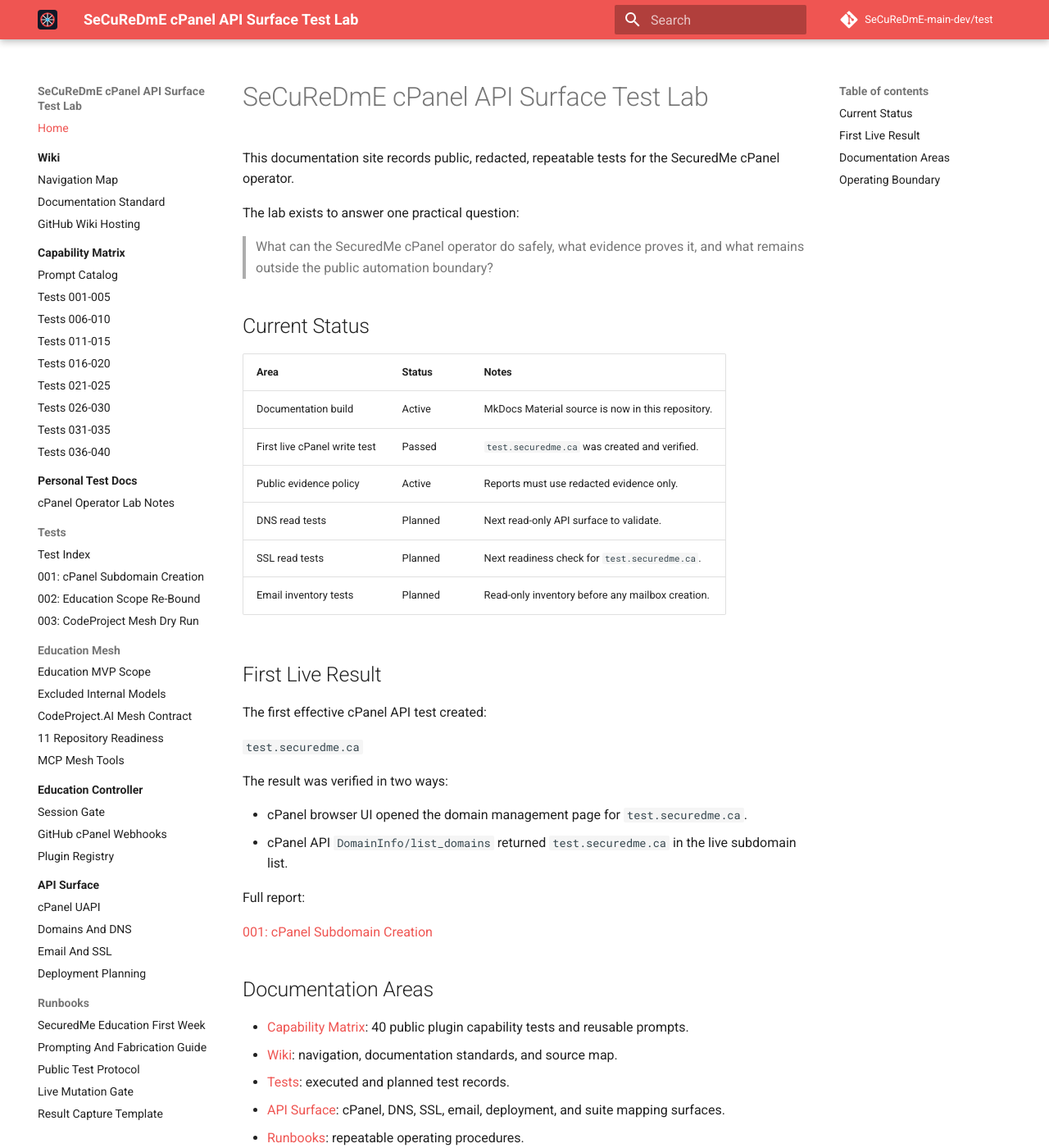
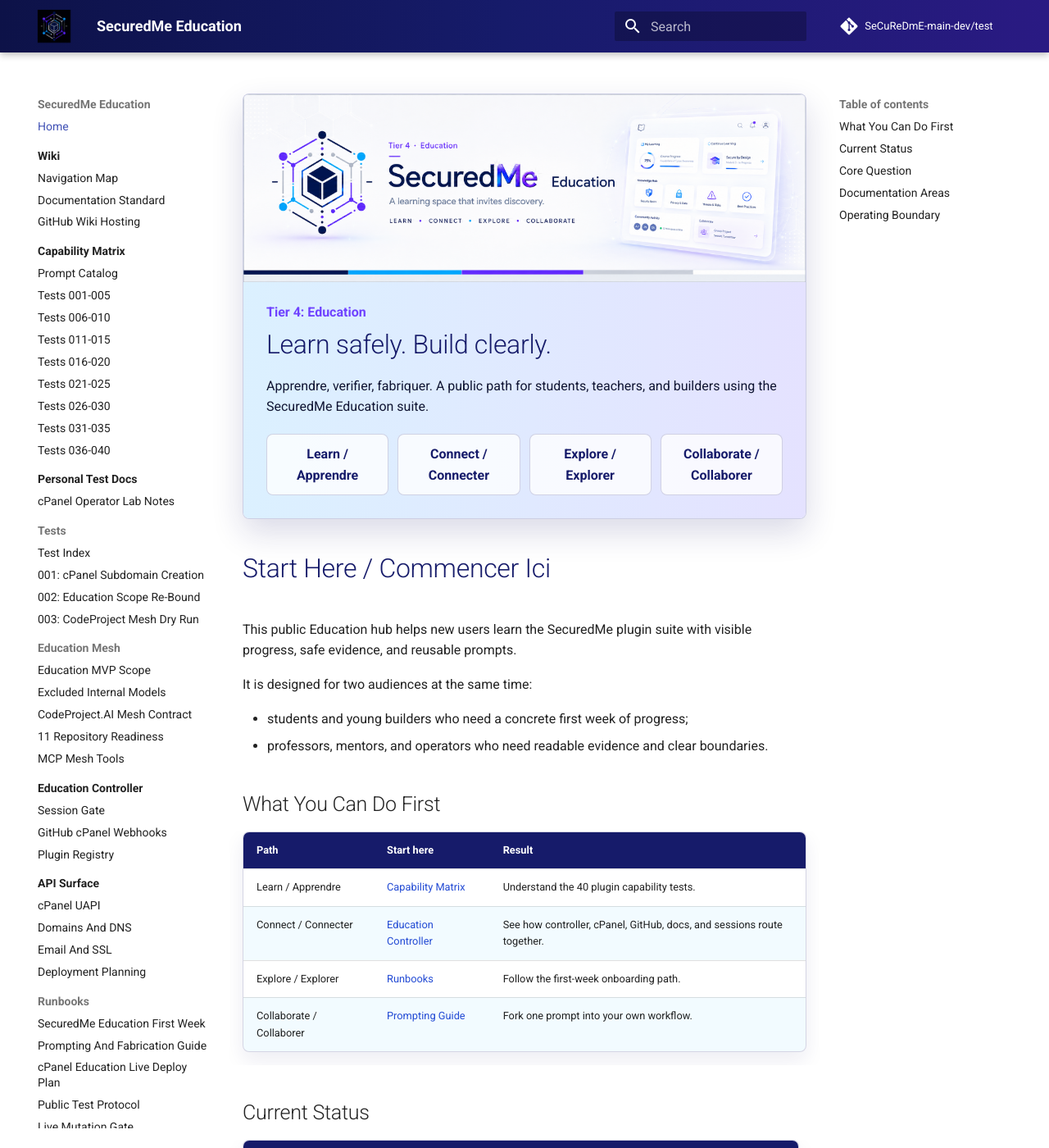
Before and after one commit to SeCuReDmE-main-dev/test, an MkDocs documentation site: the page built from docs/index.md, in a window 1280 px wide and 1400 px high. Shown: the whole window at 82% size. Built offline with MkDocs 1.6.1 and Material for MkDocs 9.7.7, drawn with Linux system fonts in a browser that asks for light colours; comment, search, counter and statistics services are not loaded; some of the changed text lies outside the part shown.

Commit message:
Apply SecuredMe Education branding to public docs

```diff
--- a/docs/index.md
+++ b/docs/index.md
@@ -1,47 +1,45 @@
-# SeCuReDmE cPanel API Surface Test Lab
+# Start Here / Commencer Ici
 
-This documentation site records public, redacted, repeatable tests for the SecuredMe cPanel operator.
+This public Education hub helps new users learn the SecuredMe plugin suite with visible progress, safe evidence, and reusable prompts.
 
-The lab exists to answer one practical question:
+It is designed for two audiences at the same time:
 
-> What can the SecuredMe cPanel operator do safely, what evidence proves it, and what remains outside the public automation boundary?
+- students and young builders who need a concrete first week of progress;
+- professors, mentors, and operators who need readable evidence and clear boundaries.
+
+## What You Can Do First
+
+| Path | Start here | Result |
+| --- | --- | --- |
+| Learn / Apprendre | [Capability Matrix](plugin-capability-matrix/index.md) | Understand the 40 plugin capability tests. |
+| Connect / Connecter | [Education Controller](controller/index.md) | See how controller, cPanel, GitHub, docs, and sessions route together. |
+| Explore / Explorer | [Runbooks](runbooks/securedme-education-first-week.md) | Follow the first-week onboarding path. |
+| Collaborate / Collaborer | [Prompting Guide](runbooks/prompting-and-fabrication-guide.md) | Fork one prompt into your own workflow. |
 
 ## Current Status
 
 | Area | Status | Notes |
 | --- | --- | --- |
-| Documentation build | Active | MkDocs Material source is now in this repository. |
-| First live cPanel write test | Passed | `test.securedme.ca` was created and verified. |
-| Public evidence policy | Active | Reports must use redacted evidence only. |
-| DNS read tests | Planned | Next read-only API surface to validate. |
-| SSL read tests | Planned | Next readiness check for `test.securedme.ca`. |
-| Email inventory tests | Planned | Read-only inventory before any mailbox creation. |
+| Public Education docs | Active | MkDocs Material is published on GitHub Pages. |
+| Plugin capability matrix | Active | 40 tests, prompts, notebooks, and slash-command entries exist. |
+| cPanel operator evidence | Active | Public reports stay redacted and bounded by live-write gates. |
+| First live cPanel write test | Passed | `test.securedme.ca` was created and verified in earlier evidence. |
+| Education visual identity | Active | This site uses the Tier 4 Education palette and assets. |
 
-## First Live Result
+## Core Question
 
-The first effective cPanel API test created:
-
-`test.securedme.ca`
-
-The result was verified in two ways:
-
-- cPanel browser UI opened the domain management page for `test.securedme.ca`.
-- cPanel API `DomainInfo/list_domains` returned `test.securedme.ca` in the live subdomain list.
-
-Full report:
-
-[001: cPanel Subdomain Creation](tests/001-cpanel-subdomain-create.md)
+> What can the SecuredMe Education suite do safely, what evidence proves it, and how can a new user learn to build their own workflow?
 
 ## Documentation Areas
 
 - [Capability Matrix](plugin-capability-matrix/index.md): 40 public plugin capability tests and reusable prompts.
 - [Wiki](wiki/index.md): navigation, documentation standards, and source map.
 - [Tests](tests/index.md): executed and planned test records.
+- [Education Mesh](education-mesh/education-mvp-scope.md): suite boundaries, mesh contracts, and readiness.
 - [API Surface](api-surface/index.md): cPanel, DNS, SSL, email, deployment, and suite mapping surfaces.
-- [Runbooks](runbooks/public-test-protocol.md): repeatable operating procedures.
+- [Runbooks](runbooks/securedme-education-first-week.md): repeatable operating procedures.
 - [Security](security/redaction-policy.md): redaction and public boundary rules.
 - [Status](status/current-state.md): current repository and plugin state.
-- [Decisions](decisions/0001-documentation-stack.md): architecture decisions for this documentation system.
 
 ## Operating Boundary
 
--- /dev/null
+++ b/docs/stylesheets/securedme-education.css
@@ -0,0 +1,249 @@
+:root {
+  --se-navy: #161b6a;
+  --se-blue: #23b8ff;
+  --se-violet: #6f42ff;
+  --se-gray: #d9dde5;
+  --se-white: #ffffff;
+  --se-ink: #101533;
+  --se-soft: #f5f8ff;
+  --se-border: rgba(22, 27, 106, 0.18);
+  --se-shadow: 0 16px 38px rgba(22, 27, 106, 0.16);
+  --md-primary-fg-color: var(--se-navy);
+  --md-primary-fg-color--light: #26319a;
+  --md-primary-fg-color--dark: #0b1044;
+  --md-accent-fg-color: var(--se-violet);
+}
+
+[data-md-color-scheme="slate"] {
+  --se-ink: #f7f9ff;
+  --se-soft: #0b1026;
+  --se-border: rgba(217, 221, 229, 0.18);
+  --se-shadow: 0 18px 42px rgba(0, 0, 0, 0.36);
+  --md-default-bg-color: #080b18;
+  --md-default-fg-color: #edf3ff;
+  --md-typeset-color: #edf3ff;
+  --md-accent-fg-color: var(--se-blue);
+}
+
+.md-header,
+.md-tabs {
+  background: linear-gradient(90deg, #0d1248 0%, var(--se-navy) 48%, #2a1a83 100%);
+}
+
+.md-header__button.md-logo img,
+.md-header__button.md-logo svg {
+  height: 2rem;
+  width: 2rem;
+}
+
+.md-typeset a {
+  color: #234bd4;
+}
+
+.md-typeset a:hover,
+.md-typeset a:focus {
+  color: var(--se-violet);
+}
+
+[data-md-color-scheme="slate"] .md-typeset a {
+  color: #7ed7ff;
+}
+
+.se-hero {
+  position: relative;
+  overflow: hidden;
+  margin: 0 0 2rem;
+  border: 1px solid var(--se-border);
+  border-radius: 8px;
+  box-shadow: var(--se-shadow);
+  background: var(--se-soft);
+}
+
+.se-hero__media {
+  display: block;
+  width: 100%;
+}
+
+.se-hero__image {
+  display: block;
+  width: 100%;
+  height: auto;
+}
+
+.se-hero__image--dark {
+  display: none;
+}
+
+[data-md-color-scheme="slate"] .se-hero__image--light {
+  display: none;
+}
+
+[data-md-color-scheme="slate"] .se-hero__image--dark {
+  display: block;
+}
+
+.se-hero__copy {
+  padding: 1.2rem 1.4rem 1.4rem;
+  color: var(--se-ink);
+  background:
+    linear-gradient(90deg, rgba(35, 184, 255, 0.12), rgba(111, 66, 255, 0.12)),
+    var(--se-soft);
+}
+
+.se-kicker {
+  margin: 0 0 0.35rem;
+  color: var(--se-violet);
+  font-weight: 700;
+}
+
+.se-hero__copy h1 {
+  margin: 0;
+  color: var(--se-navy);
+}
+
+[data-md-color-scheme="slate"] .se-hero__copy h1,
+[data-md-color-scheme="slate"] .se-kicker {
+  color: var(--se-white);
+}
+
+.se-hero__copy p {
+  max-width: 48rem;
+}
+
+.se-hero__signals {
+  display: grid;
+  grid-template-columns: repeat(4, minmax(0, 1fr));
+  gap: 0.55rem;
+  margin-top: 1rem;
+}
+
+.se-hero__signals span {
+  min-width: 0;
+  padding: 0.55rem 0.7rem;
+  border: 1px solid var(--se-border);
+  border-radius: 8px;
+  color: var(--se-navy);
+  background: rgba(255, 255, 255, 0.78);
+  font-weight: 700;
+  text-align: center;
+}
+
+[data-md-color-scheme="slate"] .se-hero__signals span {
+  color: var(--se-white);
+  background: rgba(255, 255, 255, 0.08);
+}
+
+.se-ribbon {
+  display: flex;
+  align-items: center;
+  gap: 0.8rem;
+  margin: 0 0 1.4rem;
+  padding: 0.75rem 0.9rem;
+  border: 1px solid var(--se-border);
+  border-left: 0.35rem solid var(--se-blue);
+  border-radius: 8px;
+  color: var(--se-white);
+  background: linear-gradient(90deg, var(--se-navy), #2434a6 58%, var(--se-violet));
+  box-shadow: var(--se-shadow);
+}
+
+.se-ribbon__mark {
+  flex: 0 0 auto;
+  width: 2.6rem;
+  height: 2.6rem;
+  object-fit: contain;
+}
+
+.se-ribbon__text {
+  min-width: 0;
+}
+
+.se-ribbon__title,
+.se-ribbon__meta {
+  display: block;
+}
+
+.se-ribbon__title {
+  font-weight: 800;
+}
+
+.se-ribbon__meta {
+  color: rgba(255, 255, 255, 0.86);
+  font-size: 0.78rem;
+}
+
+.md-typeset table:not([class]) {
+  border: 1px solid var(--se-border);
+  border-radius: 8px;
+  overflow: hidden;
+  box-shadow: 0 10px 24px rgba(22, 27, 106, 0.08);
+}
+
+.md-typeset table:not([class]) th {
+  color: var(--se-white);
+  background: var(--se-navy);
+}
+
+.md-typeset table:not([class]) tr:nth-child(even) {
+  background: rgba(35, 184, 255, 0.06);
+}
+
+.md-typeset .admonition,
+.md-typeset details {
+  border-radius: 8px;
+  border-color: var(--se-blue);
+}
+
+.md-typeset code,
+.md-typeset pre {
+  border-radius: 6px;
+}
+
+.md-typeset .task-list-control .task-list-indicator::before {
+  color: var(--se-violet);
+}
+
+.md-content__inner > h1:first-of-type {
+  color: var(--se-navy);
+}
+
+[data-md-color-scheme="slate"] .md-content__inner > h1:first-of-type {
+  color: var(--se-white);
+}
+
+@media screen and (max-width: 76.1875em) {
+  .se-hero__signals {
+    grid-template-columns: repeat(2, minmax(0, 1fr));
+  }
+}
+
+@media screen and (max-width: 44em) {
+  .se-hero {
+    margin-bottom: 1.2rem;
+  }
+
+  .se-hero__copy {
+    padding: 1rem;
+  }
+
+  .se-hero__signals {
+    grid-template-columns: 1fr;
+  }
+
+  .se-ribbon {
+    align-items: flex-start;
+  }
+
+  .se-ribbon__mark {
+    width: 2.2rem;
+    height: 2.2rem;
+  }
+}
+
+@media (prefers-reduced-motion: no-preference) {
+  .md-typeset a,
+  .se-ribbon,
+  .se-hero {
+    transition: border-color 160ms ease, box-shadow 160ms ease, color 160ms ease;
+  }
+}
--- a/mkdocs.yml
+++ b/mkdocs.yml
@@ -1,5 +1,5 @@
-site_name: SeCuReDmE cPanel API Surface Test Lab
-site_description: Public documentation for SecuredMe cPanel operator API surface tests.
+site_name: SecuredMe Education
+site_description: Public Education runbooks, plugin capability tests, and redacted evidence for the SecuredMe suite.
 site_url: https://securedme-main-dev.github.io/test/
 repo_url: https://github.com/SeCuReDmE-main-dev/test
 repo_name: SeCuReDmE-main-dev/test
@@ -8,8 +8,9 @@
 theme:
   name: material
   language: en
-  logo: assets/securedme-mark.svg
-  favicon: assets/securedme-mark.svg
+  custom_dir: overrides
+  logo: assets/education/education-icon.png
+  favicon: assets/education/education-icon.png
   features:
     - navigation.instant
     - navigation.tracking
@@ -23,11 +24,14 @@
     - toc.follow
   palette:
     - scheme: default
-      primary: red
-      accent: blue
+      primary: indigo
+      accent: deep purple
     - scheme: slate
-      primary: red
+      primary: indigo
       accent: cyan
+
+extra_css:
+  - stylesheets/securedme-education.css
 
 markdown_extensions:
   - admonition
@@ -96,6 +100,7 @@
   - Runbooks:
       - SecuredMe Education First Week: runbooks/securedme-education-first-week.md
       - Prompting And Fabrication Guide: runbooks/prompting-and-fabrication-guide.md
+      - cPanel Education Live Deploy Plan: runbooks/cpanel-education-live-deploy-plan.md
       - Public Test Protocol: runbooks/public-test-protocol.md
       - Live Mutation Gate: runbooks/live-mutation-gate.md
       - Result Capture Template: runbooks/result-capture-template.md
--- /dev/null
+++ b/overrides/partials/content.html
@@ -0,0 +1,42 @@
+{#-
+  SecuredMe Education global content wrapper.
+  Keeps the Material content pipeline while adding public Education branding.
+-#}
+{% include "partials/tags.html" %}
+{% include "partials/actions.html" %}
+
+{% if page.is_homepage %}
+  <section class="se-hero" aria-label="SecuredMe Education">
+    <picture class="se-hero__media">
+      <img class="se-hero__image se-hero__image--light" src="{{ 'assets/education/banner-light-education-tier.png' | url }}" alt="SecuredMe Education light banner">
+      <img class="se-hero__image se-hero__image--dark" src="{{ 'assets/education/banner-dark-education-tier.png' | url }}" alt="SecuredMe Education dark banner">
+    </picture>
+    <div class="se-hero__copy">
+      <p class="se-kicker">Tier 4: Education</p>
+      <h1>Learn safely. Build clearly.</h1>
+      <p>Apprendre, verifier, fabriquer. A public path for students, teachers, and builders using the SecuredMe Education suite.</p>
+      <div class="se-hero__signals" aria-label="Education actions">
+        <span>Learn / Apprendre</span>
+        <span>Connect / Connecter</span>
+        <span>Explore / Explorer</span>
+        <span>Collaborate / Collaborer</span>
+      </div>
+    </div>
+  </section>
+{% else %}
+  <section class="se-ribbon" aria-label="SecuredMe Education page marker">
+    <img src="{{ 'assets/education/education-icon.png' | url }}" alt="" class="se-ribbon__mark">
+    <div class="se-ribbon__text">
+      <span class="se-ribbon__title">SecuredMe Education</span>
+      <span class="se-ribbon__meta">Learn / Apprendre - Connect / Connecter - Explore / Explorer - Collaborate / Collaborer</span>
+    </div>
+  </section>
+{% endif %}
+
+{% if "<h1" not in page.content %}
+  <h1>{{ page.title | d(config.site_name, true)}}</h1>
+{% endif %}
+{{ page.content }}
+{% include "partials/source-file.html" %}
+{% include "partials/feedback.html" %}
+{% include "partials/comments.html" %}
```
Also changed, not shown: docs/runbooks/cpanel-education-live-deploy-plan.md (added, +54 -0 lines), docs/assets/education/asset-manifest.json (added), docs/assets/education/banner-light-education-tier.png (added), docs/assets/education/education-icon.png (added), docs/assets/education/logo-dark-education-tier.png (added), docs/assets/education/logo-light-education-tier.png (added), 1 other file.
